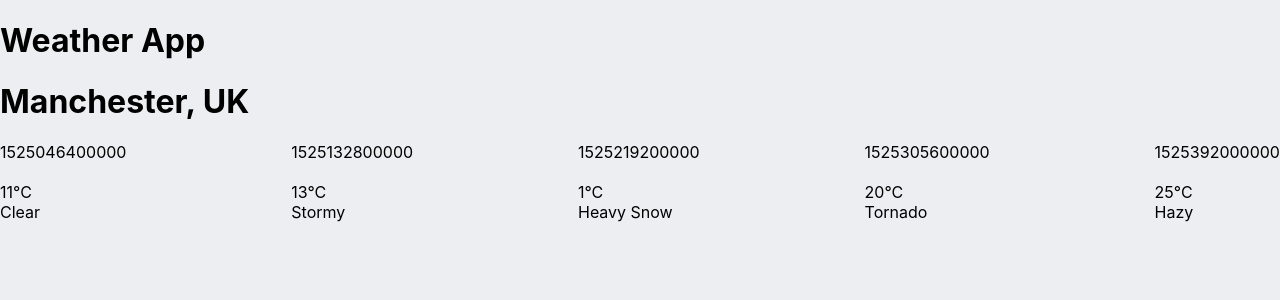
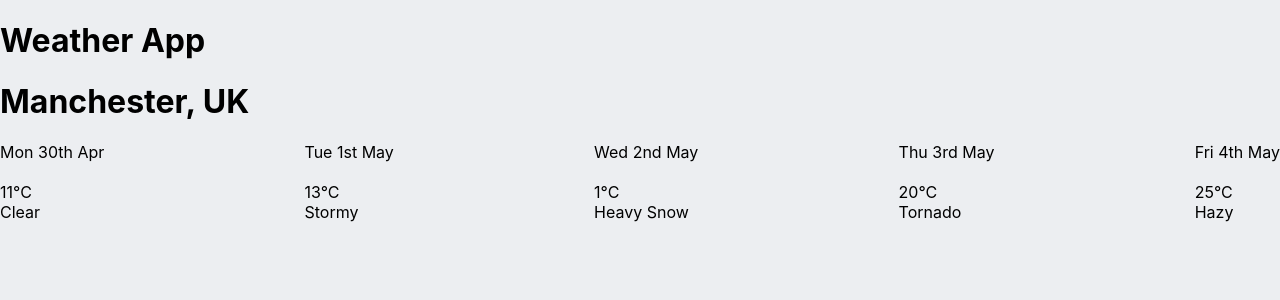
Before and after one commit to MrN0vember/weather-app, a React (Create React App) app: page / in a window 1280 px wide. Shown: the top 300 px of the page. Built offline with nearby package versions, Linux system fonts and the light colour scheme; some icons are missing.

Commit message:
moment imported to component & dates render using ddd Do MMM format

```diff
--- a/package.json
+++ b/package.json
@@ -6,6 +6,7 @@
     "@testing-library/jest-dom": "^5.11.10",
     "@testing-library/react": "^11.2.6",
     "@testing-library/user-event": "^12.8.3",
+    "moment": "^2.29.1",
     "prop-types": "^15.7.2",
     "react": "^17.0.2",
     "react-dom": "^17.0.2",
--- a/src/components/ForecastSummary.js
+++ b/src/components/ForecastSummary.js
@@ -1,13 +1,16 @@
 import React from "react";
 import PropTypes from "prop-types";
 import WeatherIcon from "react-icons-weather";
+import moment from "moment";
 
 const ForecastSummary = (props) => {
   const { date, icon, temperature, description } = props;
 
   return (
     <div className="forecast-summary" data-testid="forecast-summary">
-      <div className="forecast-summary_date">{date}</div>
+      <div className="forecast-summary_date">
+        {moment(date).format("ddd Do MMM")}
+      </div>
       <div className="forecast-summary_icon" data-testid="forecast-icon">
         <WeatherIcon name="owm" iconId={icon} />
       </div>
```
Also changed, not shown: 1 other file (tests, documents, lock files or other folders).
